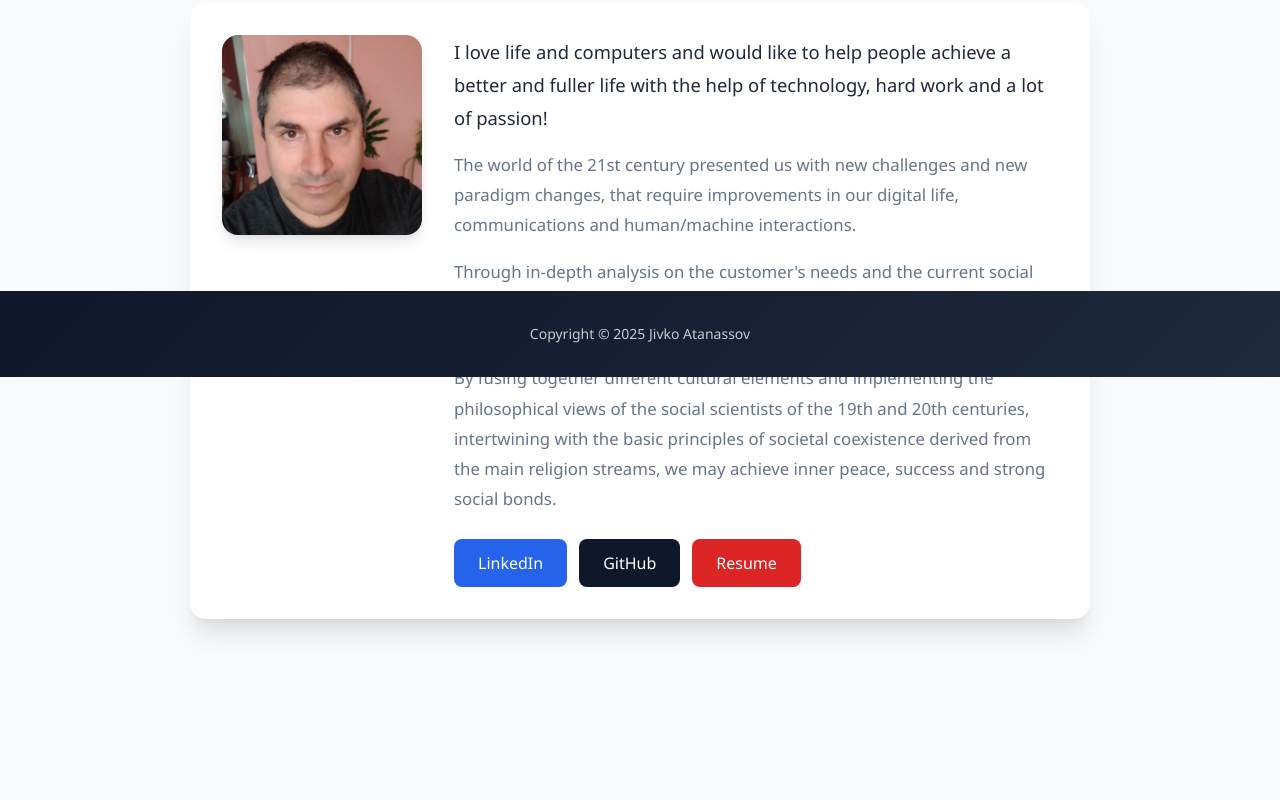
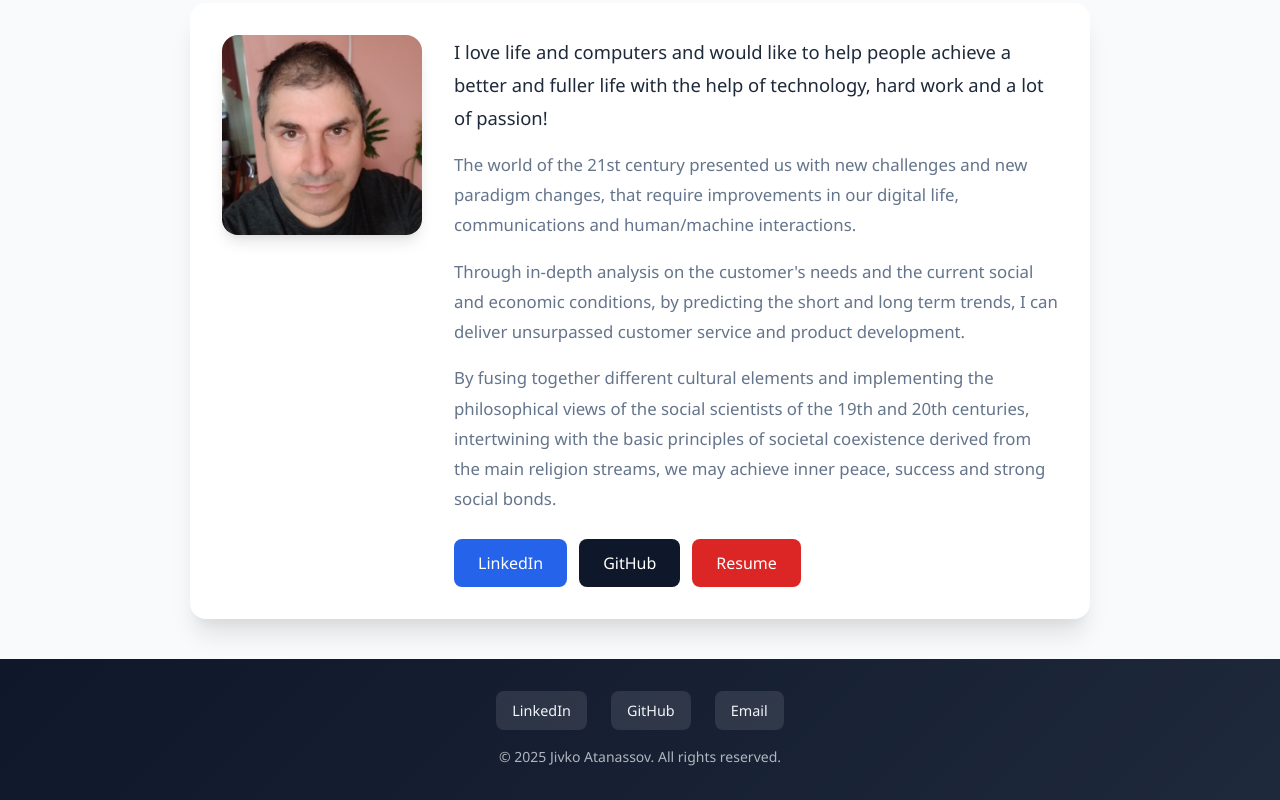
Before and after one commit to zhim57/react-portfolio, a React (Create React App) app: page /#/ in a window 1280 px wide. Shown: the part 423-1223 px from the top of the page. Before the commit the page ends 1082 px from the top, so only its background shows below. Built offline with nearby package versions, Linux system fonts and the light colour scheme.

Commit message:
Improve Footer with social links and better styling
- Added social links (LinkedIn, GitHub, Email)
- Better layout with centered content
- Hover effects on links
- Consistent styling with rest of site

```diff
--- a/src/components/Footer.js
+++ b/src/components/Footer.js
@@ -1,13 +1,45 @@
 import React from 'react';
+import './card.css';
 
-function Footer () {
-   const currentYear = new Date().getFullYear();
+function Footer() {
+    const currentYear = new Date().getFullYear();
 
-   return (
-   <footer className="fixed-bottom">
-   <p> Copyright &copy; {currentYear} Jivko Atanassov   </p>
-   </footer>
-   )
+    return (
+        <footer className="site-footer">
+            <div className="footer-content">
+                <div className="footer-social">
+                    <a
+                        href="https://www.linkedin.com/in/jivko-atanassov-542b4112/"
+                        target="_blank"
+                        rel="noreferrer"
+                        className="footer-link"
+                        aria-label="LinkedIn"
+                    >
+                        LinkedIn
+                    </a>
+                    <a
+                        href="https://github.com/zhim57"
+                        target="_blank"
+                        rel="noreferrer"
+                        className="footer-link"
+                        aria-label="GitHub"
+                    >
+                        GitHub
+                    </a>
+                    <a
+                        href="mailto:zhim57@yahoo.com"
+                        className="footer-link"
+                        aria-label="Email"
+                    >
+                        Email
+                    </a>
+                </div>
+                <p className="footer-copyright">
+                    &copy; {currentYear} Jivko Atanassov. All rights reserved.
+                </p>
+            </div>
+        </footer>
+    );
 }
 
 export default Footer;
--- a/src/components/card.css
+++ b/src/components/card.css
@@ -719,6 +719,49 @@ input[type="submit"]:hover {
 /* ===========================================
    Footer
    =========================================== */
+.site-footer {
+    clear: both;
+    padding: 2rem 1rem;
+    color: var(--text-light);
+    background: linear-gradient(135deg, var(--secondary-color) 0%, var(--secondary-light) 100%);
+    text-align: center;
+}
+
+.footer-content {
+    max-width: 1200px;
+    margin: 0 auto;
+}
+
+.footer-social {
+    display: flex;
+    justify-content: center;
+    gap: 1.5rem;
+    margin-bottom: 1rem;
+}
+
+.footer-link {
+    color: var(--text-light);
+    font-size: 0.9rem;
+    font-weight: 500;
+    padding: 0.5rem 1rem;
+    border-radius: var(--radius-md);
+    background: rgba(255, 255, 255, 0.1);
+    transition: all var(--transition-fast);
+}
+
+.footer-link:hover {
+    background: rgba(255, 255, 255, 0.2);
+    color: var(--accent-color);
+    transform: translateY(-2px);
+}
+
+.footer-copyright {
+    margin: 0;
+    font-size: 0.875rem;
+    opacity: 0.7;
+}
+
+/* Legacy support */
 footer {
     clear: both;
     padding: 2rem;
```
